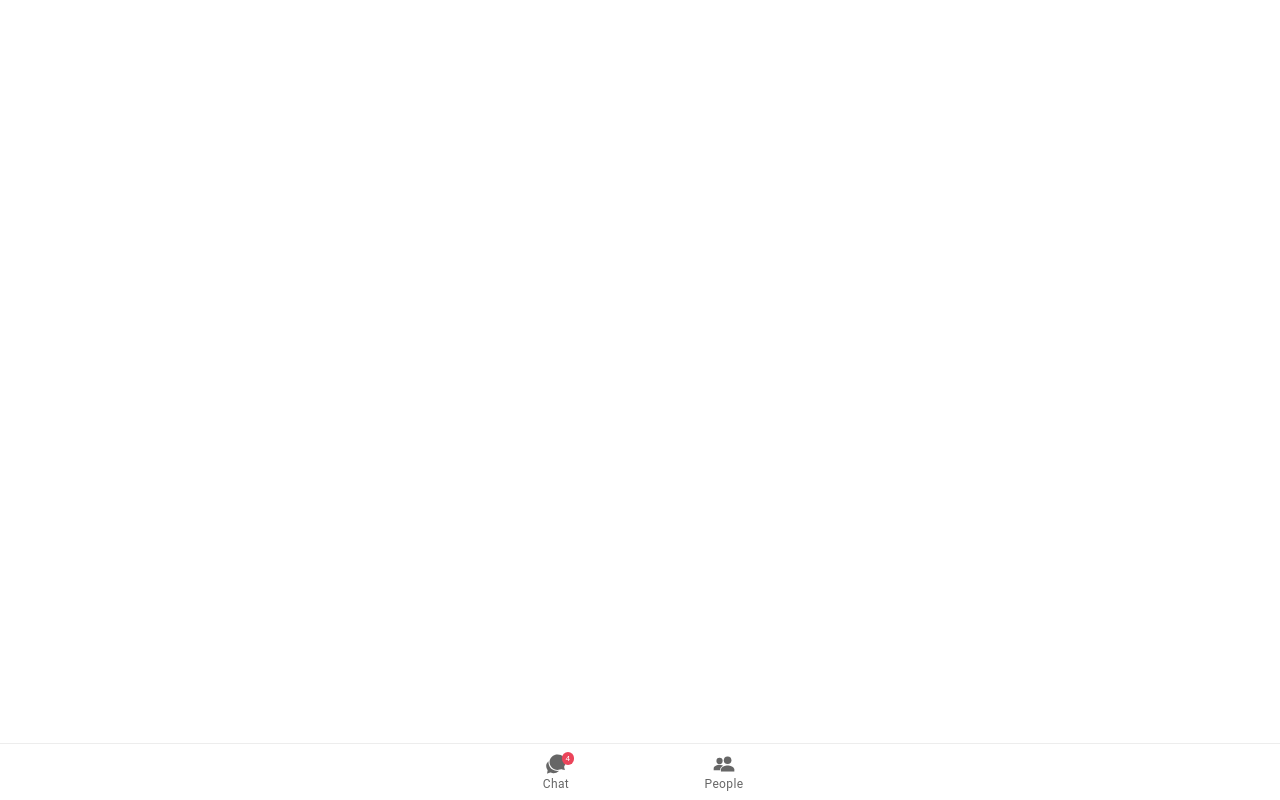
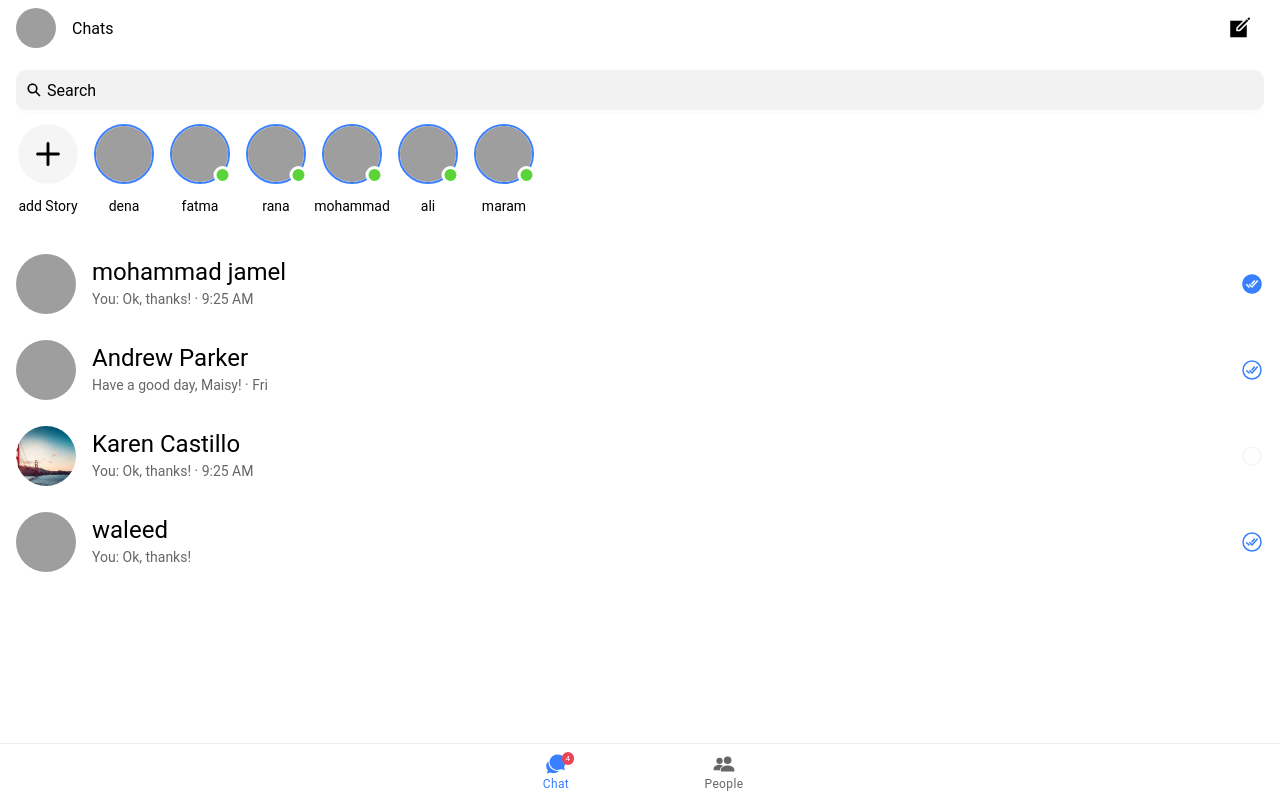
Before and after one commit to mohammad19974/chat-ionic-6, a React (Create React App) app: page /tab/home in a window 1280 px wide. Built offline with nearby package versions, Linux system fonts and the light colour scheme; grey boxes are pictures that could not be loaded.

Commit message:
router sub page

```diff
--- a/src/App.tsx
+++ b/src/App.tsx
@@ -4,6 +4,7 @@ import {
   IonBadge,
   IonIcon,
   IonLabel,
+  IonRoute,
   IonRouterOutlet,
   IonTabBar,
   IonTabButton,
@@ -37,38 +38,16 @@ import "@ionic/react/css/display.css";
 import "./theme/variables.css";
 import HomeChat from "./pages/home-chat";
 import People from "./pages/people";
+import ChatRoom from "./pages/chat-room";
+import Tabs from "./routes/tabs";
 
 const App: React.FC = () => (
   <IonApp>
     <IonReactRouter>
-      <IonTabs>
-        <IonRouterOutlet>
-          <Route exact path="/tab1">
-            <HomeChat />
-          </Route>
-          <Route exact path="/tab2">
-            <People />
-          </Route>
-          <Route path="/tab3">
-            <Tab3 />
-          </Route>
-          <Route exact path="/">
-            <Redirect to="/tab1" />
-          </Route>
+      <IonRouterOutlet>
+        <Route   path="/chat-room/:id" exact component={ChatRoom} ></Route>
+    <Route component={Tabs} path="/tab"></Route>
         </IonRouterOutlet>
-        <IonTabBar slot="bottom">
-          <IonTabButton tab="tab1" href="/tab1">
-            <IonIcon icon={chatbubblesSharp} />
-            <IonLabel>Chat</IonLabel>
-            <IonBadge color="danger">4</IonBadge>
-          </IonTabButton>
-          <IonTabButton tab="tab2" href="/tab2">
-            <IonIcon icon={peopleSharp} />
-
-            <IonLabel>People</IonLabel>
-          </IonTabButton>
-        </IonTabBar>
-      </IonTabs>
     </IonReactRouter>
   </IonApp>
 );
--- a/src/components/item-chat/index.tsx
+++ b/src/components/item-chat/index.tsx
@@ -11,6 +11,7 @@ export const ItemChat: React.FC<ItemChatProps> = React.memo(
   ({ name, subTitle, imageProfile, state, lines, button, detail }) => {
     return (
       <IonItem
+        routerLink={"/chat-room/5"}
         detail={detail && detail}
         button={button && button}
         lines={lines && lines}
--- /dev/null
+++ b/src/pages/chat-room/index.tsx
@@ -0,0 +1,12 @@
+import { IonContent, IonPage } from '@ionic/react'
+import React from 'react'
+const ChatRoom: React.FC = () => {
+
+
+    return (<IonPage>
+        <IonContent>
+            chat page
+        </IonContent>
+    </IonPage>)
+}
+export default React.memo(ChatRoom)
--- a/src/pages/people/components/item-people/index.tsx
+++ b/src/pages/people/components/item-people/index.tsx
@@ -3,9 +3,6 @@ import React from 'react'
 import { ItemPeopleProps } from './props'
 import './style.scss'
 export const ItemPeople: React.FC<ItemPeopleProps> = React.memo(({name,pathImage,isActive}) => {
-
-
-
     return (<IonItem button detail={false} className={"item-people"}>
         <IonAvatar className="avtar" slot="start">
             <img src={pathImage}/>
@@ -14,6 +11,6 @@ export const ItemPeople: React.FC<ItemPeopleProps> = React.memo(({name,pathImage
            {name}
         </IonLabel>
 
-        <img src={process.env.PUBLIC_URL+"/assets/svg/Oval.svg"} />
+       {isActive&&<img  slot="end" src={process.env.PUBLIC_URL+"/assets/svg/Oval.svg"} />}
     </IonItem>)
 })
--- /dev/null
+++ b/src/routes/tabs/index.tsx
@@ -0,0 +1,50 @@
+import React from 'react'
+import {
+    IonApp,
+    IonBadge,
+    IonIcon,
+    IonLabel,
+    IonRoute,
+    IonRouterOutlet,
+    IonTabBar,
+    IonTabButton,
+    IonTabs,
+  } from "@ionic/react";
+import HomeChat from '../../pages/home-chat';
+import { Redirect, Route } from 'react-router';
+import People from '../../pages/people';
+import { chatbubblesSharp, peopleSharp } from 'ionicons/icons';
+
+const Tabs: React.FC = () => {
+
+
+
+    return(
+        <IonTabs>
+          <IonRouterOutlet>
+            <Route exact path="/tab/home">
+              <HomeChat />
+            </Route>
+            <Route exact path="/tab/people">
+              <People />
+            </Route>
+
+            <Route exact path="/tab">
+              <Redirect to="/tab/home"></Redirect>
+            </Route>
+          </IonRouterOutlet>
+          <IonTabBar slot="bottom">
+            <IonTabButton tab="home" href="/tab/home">
+              <IonIcon icon={chatbubblesSharp} />
+              <IonLabel>Chat</IonLabel>
+              <IonBadge color="danger">4</IonBadge>
+            </IonTabButton>
+            <IonTabButton tab="people" href="/tab/people">
+              <IonIcon icon={peopleSharp} />
+
+              <IonLabel>People</IonLabel>
+            </IonTabButton>
+          </IonTabBar>
+          </IonTabs>)
+}
+export default Tabs
```
Also changed, not shown: src/pages/chat-room/style.scss (added).
